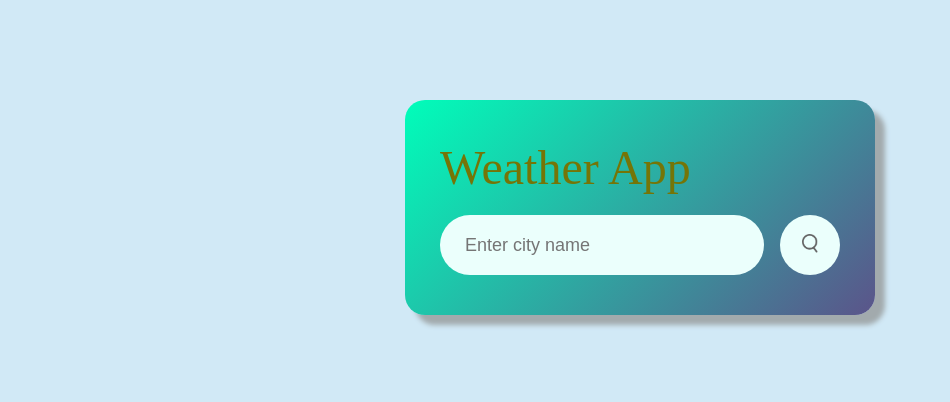
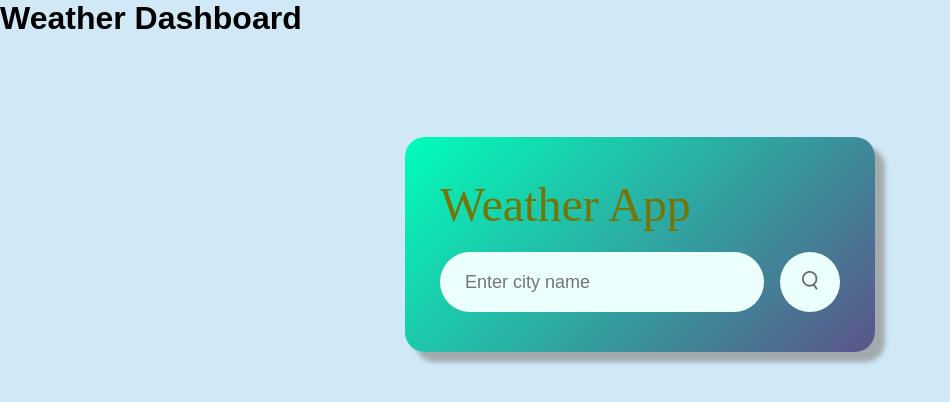
Before and after one commit to mdshuaib331/Weather-App-Project, a plain HTML site: page index.html in a window 1280 px wide. Shown: the whole page, without its empty margins (0-950 px from the left). Drawn offline with Linux system fonts and the light colour scheme.

Commit message:
Update index.html

```diff
--- a/index.html
+++ b/index.html
@@ -8,6 +8,7 @@
     <title>Weather App</title>
 </head>
 <body>
+    <div class="heading"><h1>Weather Dashboard</h1></div>
     <div class="card">
         <div class="title">Weather App</div>
         <div class="search">
```
